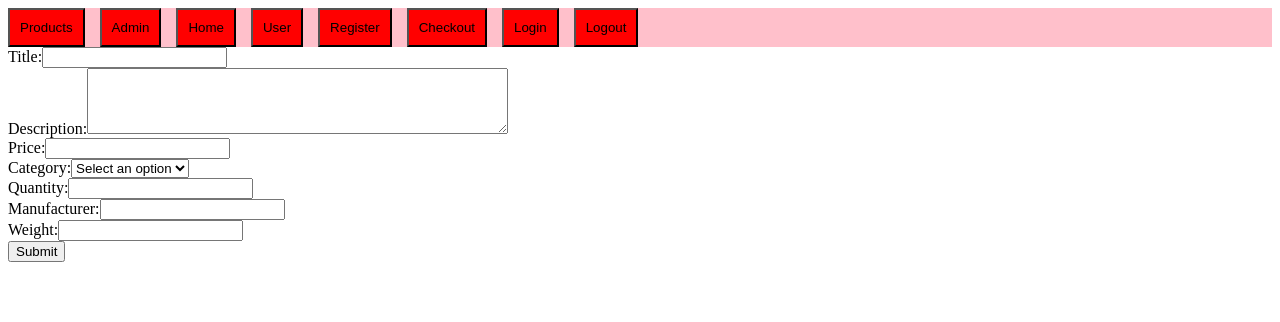
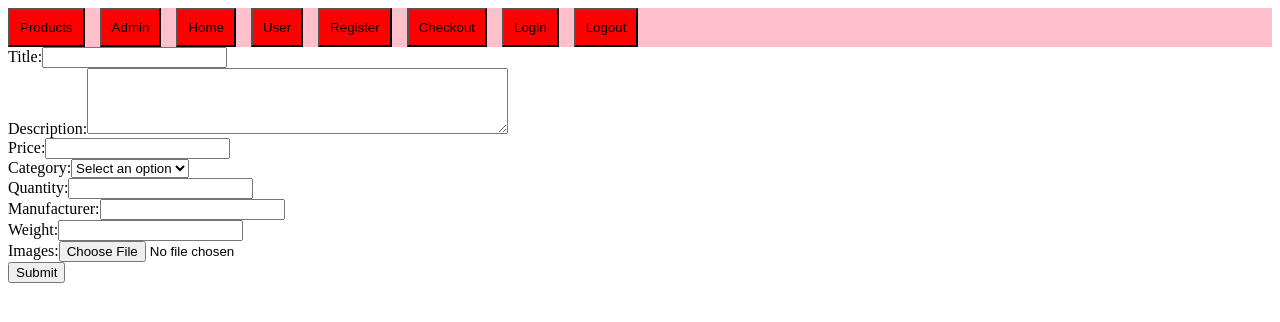
Before and after one commit to Zebban90a/group-e-commerce, a React (Create React App) app in the folder client/: page /admin/products/1 in a window 1280 px wide. Shown: the top 322 px of the page. Built offline with nearby package versions, Linux system fonts and the light colour scheme; no server answers.

Commit message:
working on implementing image handling in the same form

```diff
--- a/client/src/components/DynamicForm.jsx
+++ b/client/src/components/DynamicForm.jsx
@@ -36,7 +36,11 @@ export default function DynamicForm(props) {
         name={name}
         id={name}
         value={value || ''}
-        onChange={onChangeHandler}
+        onChange={
+          type === 'file'
+          ? imageHandler
+          : onChangeHandler
+        }
         required={required}
         key={key}
       />
@@ -77,10 +81,11 @@ export default function DynamicForm(props) {
   }
 
   function renderImageBrowser(key, required) {
+    console.log('image');
     return (
       <input
         type="file"
-        name="image"
+        name="images"
         onChange={imageHandler}
         id="images"
         required={required}
@@ -93,8 +98,6 @@ export default function DynamicForm(props) {
     switch (name) {
       case 'description':
         return renderTextArea(name, value, type, required, key);
-      case 'image':
-        return renderImageBrowser(key, required);
       case 'category':
         return renderSelect(name, value, required, key);
       default:
--- a/client/src/pages/AdminProductEditPage.jsx
+++ b/client/src/pages/AdminProductEditPage.jsx
@@ -59,6 +59,13 @@ export default function AdminProductEditPage() {
       regexRule: null,
       type: 'number',
       prompt: null
+    },
+    {
+      name: 'images',
+      required: true,
+      regexRule: null,
+      type: 'file',
+      prompt: null
     }
   ];
 
@@ -84,6 +91,7 @@ export default function AdminProductEditPage() {
   }, []);
 
   async function submitHandler(e) {
+    console.log('hej');
     e.preventDefault();
     const path = `http://localhost:5000/api/products/${id}`;
     const formDataDeployment = new FormData();
```
